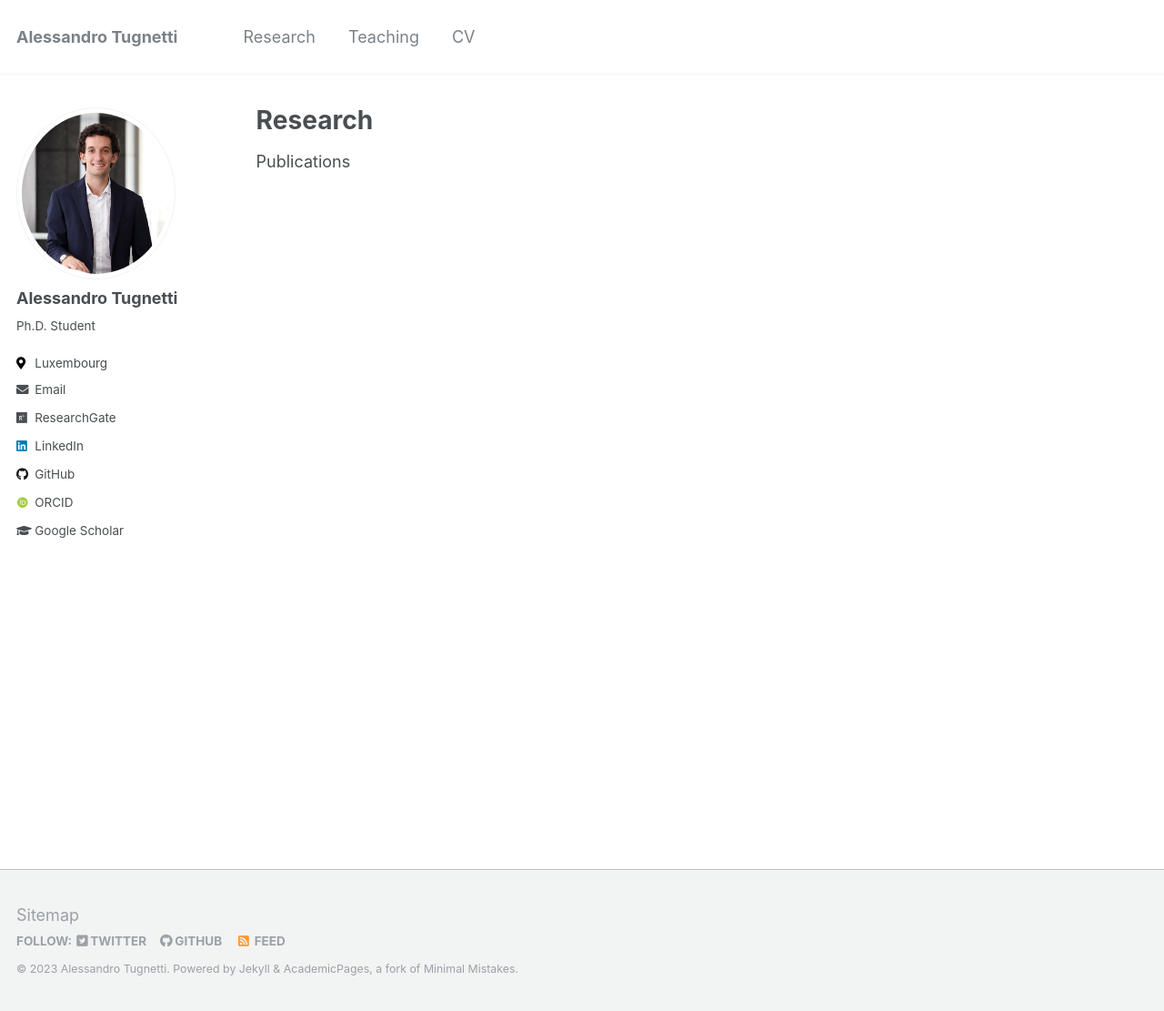
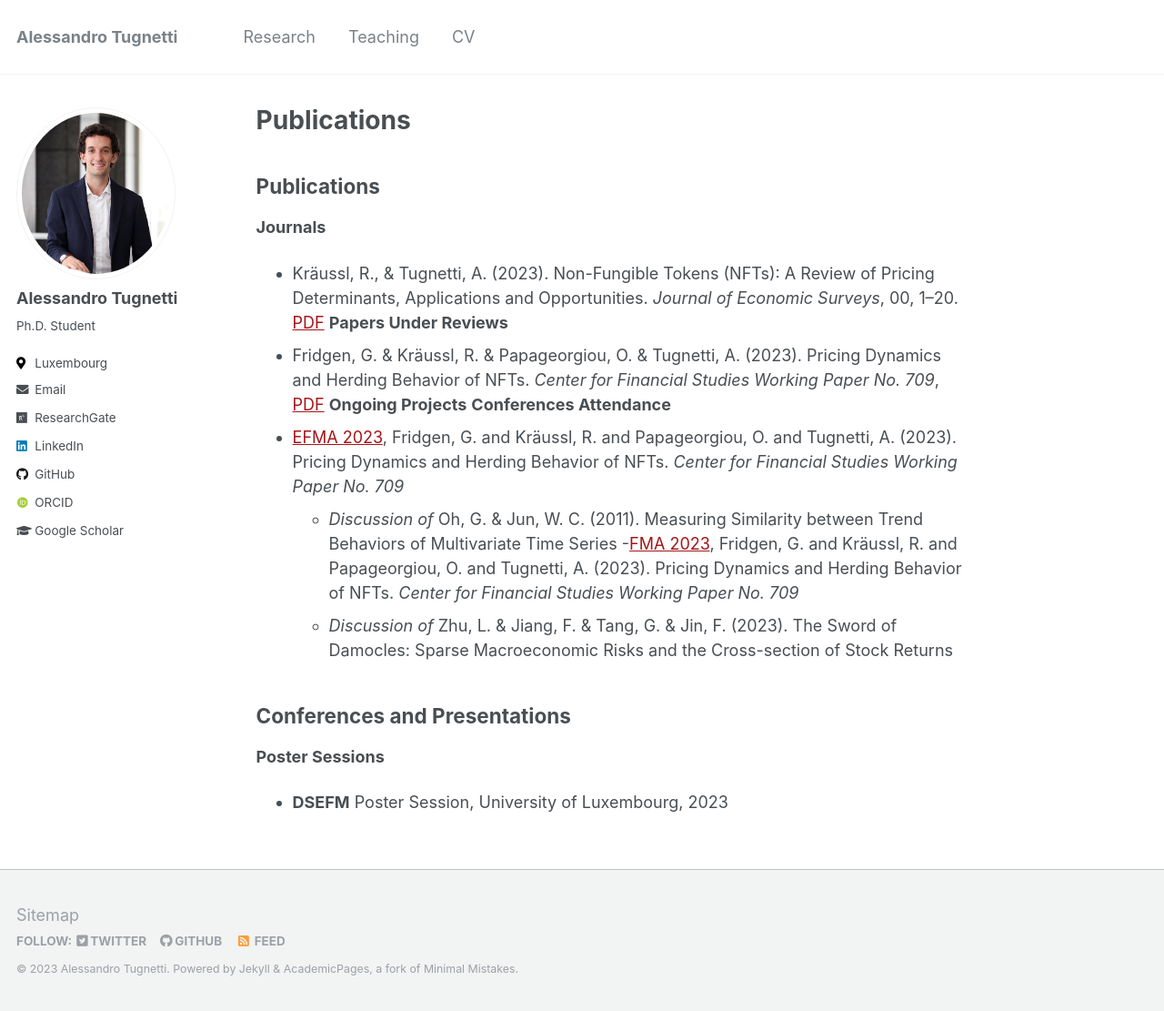
Before and after one commit to AlessandroTugnetti/alessandrotugnetti.github.io, a Jekyll site: the page built from _pages/research.md, in a window 1280 px wide and 1111 px high. Shown: the whole window at 91% size. Built offline with Jekyll 4.4.1, drawn with Linux system fonts in a browser that asks for light colours; some web fonts are replaced; our own code applies the rules of GitHub Pages for plain Markdown files.

Commit message:
Update research.md

```diff
--- a/_pages/research.md
+++ b/_pages/research.md
@@ -1,11 +1,27 @@
 ---
 layout: archive
-title: "Research"
 permalink: /research/
 author_profile: true
 ---
 
-Publications
+## Publications
+**Journals**
+- Kräussl, R., & Tugnetti, A. (2023). Non-Fungible Tokens (NFTs): A Review of Pricing Determinants, Applications and Opportunities. *Journal of Economic Surveys*, 00, 1–20. [PDF](https://doi.org/10.1111/joes.12597)
+**Papers Under Reviews**
+- Fridgen, G. & Kräussl, R. & Papageorgiou, O. & Tugnetti, A. (2023). Pricing Dynamics and Herding Behavior of NFTs. *Center for Financial Studies Working Paper No. 709*, [PDF](https://ssrn.com/abstract=4337173)
+**Ongoing Projects**
+**Conferences Attendance**
+- [EFMA 2023](https://www.efmaefm.org/0EFMAMEETINGS/EFMA%20ANNUAL%20MEETINGS/2023-UK/2023%20meetings.php), Fridgen, G. and Kräussl, R. and Papageorgiou, O. and Tugnetti, A. (2023). Pricing Dynamics and Herding Behavior of NFTs. *Center for Financial Studies Working Paper No. 709*
+  - *Discussion of* Oh, G. & Jun, W. C. (2011). Measuring Similarity between Trend Behaviors of Multivariate Time Series
+-[FMA 2023](https://www.fma.org/2023-european-conference), Fridgen, G. and Kräussl, R. and Papageorgiou, O. and Tugnetti, A. (2023). Pricing Dynamics and Herding Behavior of NFTs. *Center for Financial Studies Working Paper No. 709*
+  - *Discussion of* Zhu, L. & Jiang, F. & Tang, G. & Jin, F. (2023). The Sword of Damocles: Sparse Macroeconomic Risks and the Cross-section of Stock Returns
+
+
+## Conferences and Presentations
+**Poster Sessions**
+- **DSEFM** Poster Session, University of Luxembourg, 2023
+
+
 
 <!-- My research falls into two main areas: understanding the influence of geography
 on actor behavior before, during, and after civil conflict, and developing new
```
